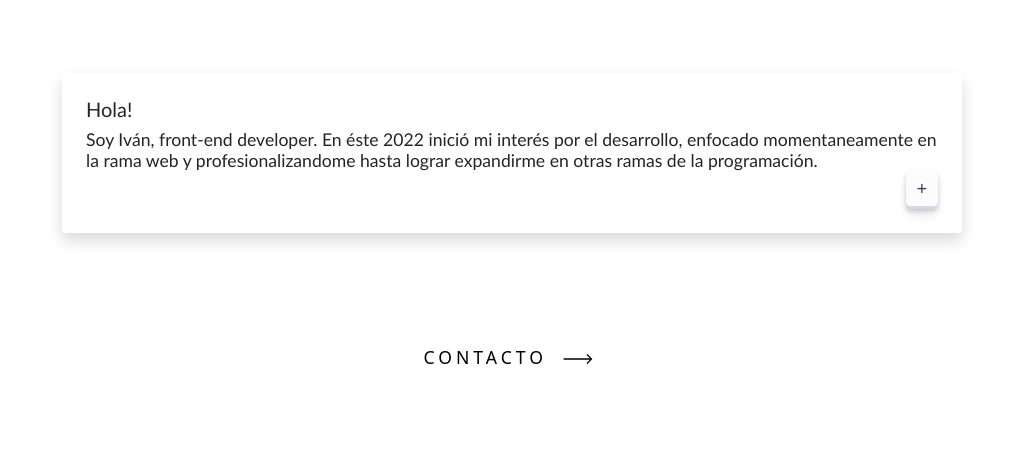
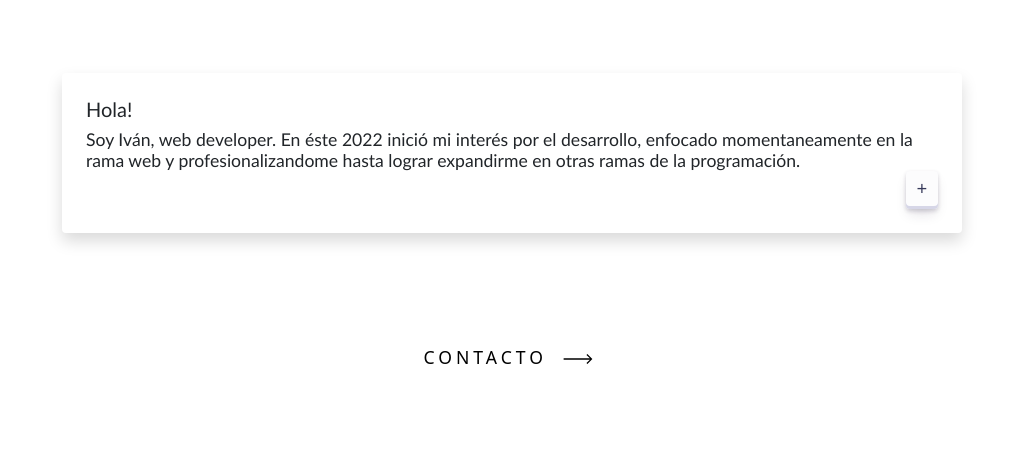
Before and after one commit to ivanddev/portfolio, a plain HTML site: page index.html in a window 1280 px wide. Shown: the part 326-800 px from the top of the page, without its empty margins (128-1155 px from the left). Drawn offline with nearby package versions, Linux system fonts and the light colour scheme.

Commit message:
modifytext

```diff
--- a/index.html
+++ b/index.html
@@ -80,7 +80,7 @@
             </div>
             <div class="home__div-paragraph">
                 <p class="h5">Hola!</p>
-                <p class="p1">Soy Iván, front-end developer. En éste 2022 inició mi interés por el desarrollo, enfocado
+                <p class="p1">Soy Iván, web developer. En éste 2022 inició mi interés por el desarrollo, enfocado
                     momentaneamente en la rama web
                     y
                     profesionalizandome hasta lograr expandirme en otras ramas de la programación.</p>
```
